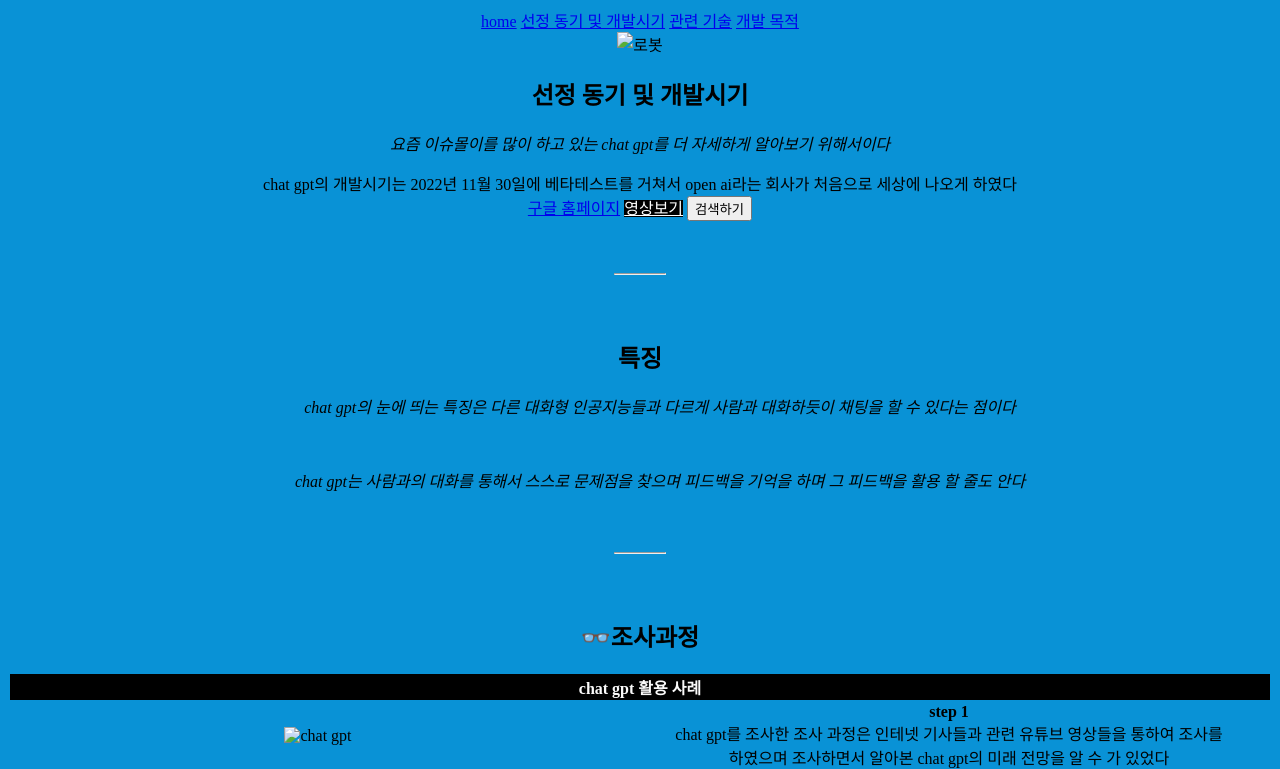
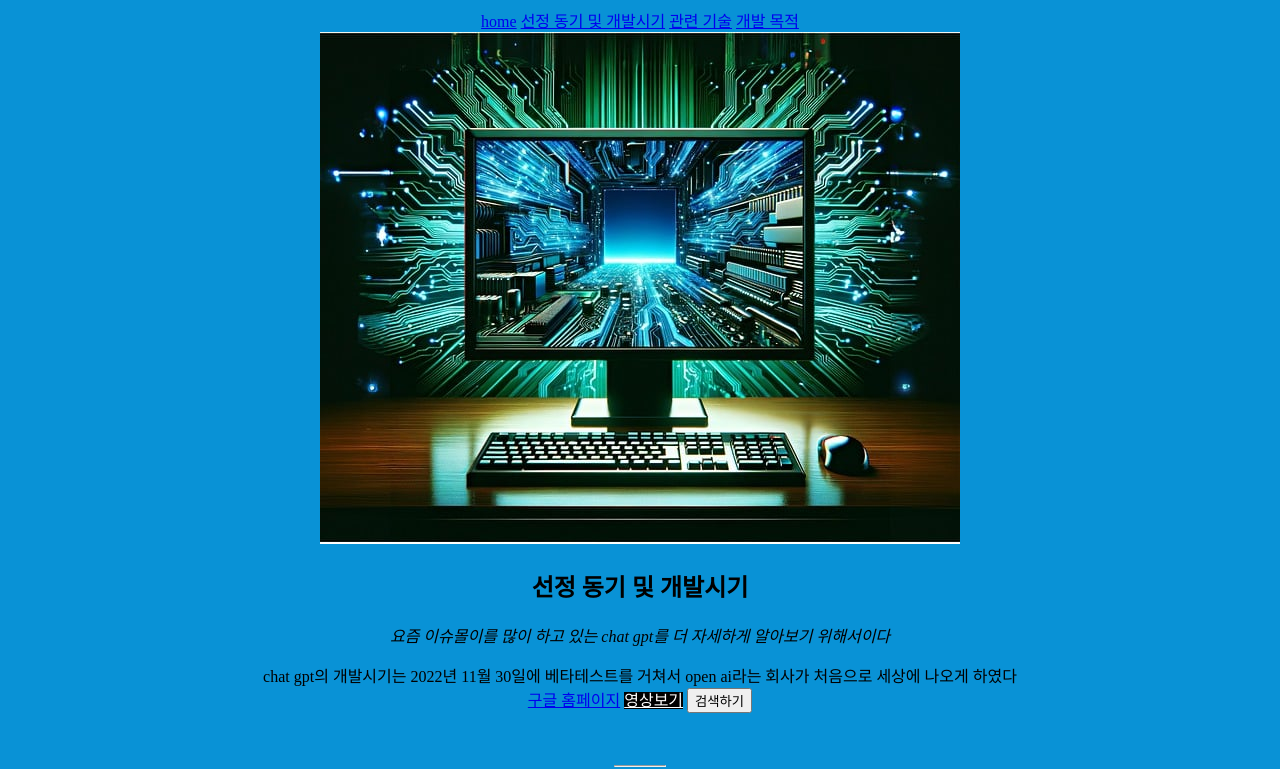
Before and after one commit to dddsaxxzs/web3, a plain HTML site: page index.html in a window 1280 px wide. Shown: the top 769 px of the page. Drawn offline with Linux system fonts and the light colour scheme; files whose address does not match are found by name.

Commit message:
Update index.html

```diff
--- a/index.html
+++ b/index.html
@@ -16,7 +16,7 @@
     </header>
     <main>
         <section id="home">
-            <img src="computer-8579027_640.jpg" alt="로봇">
+            <img src="images/computer-8579027_640.jpg" alt="로봇">
 
     <h1>선정 동기 및 개발시기</h1>
     <p><em>요즘 이슈몰이를 많이 하고 있는 chat gpt를 더 자세하게 알아보기 위해서이다</em></p>
@@ -44,7 +44,7 @@
             <th colspan="2">chat gpt 활용 사례</th>
         </tr>
         <tr>
-            <td><img src="artificial-intelligence-7834467_640.jpg" alt="chat gpt"></td>
+            <td><img src="images/artificial-intelligence-7834467_640.jpg" alt="chat gpt"></td>
             <td><b>step 1</b> <br>
             chat gpt를 조사한 조사 과정은 인테넷 기사들과 관련 유튜브 영상들을 통하여 조사를 <br> 하였으며 조사하면서 알아본 chat gpt의 미래 전망을 알 수 가 있었다 <br>
 
```
